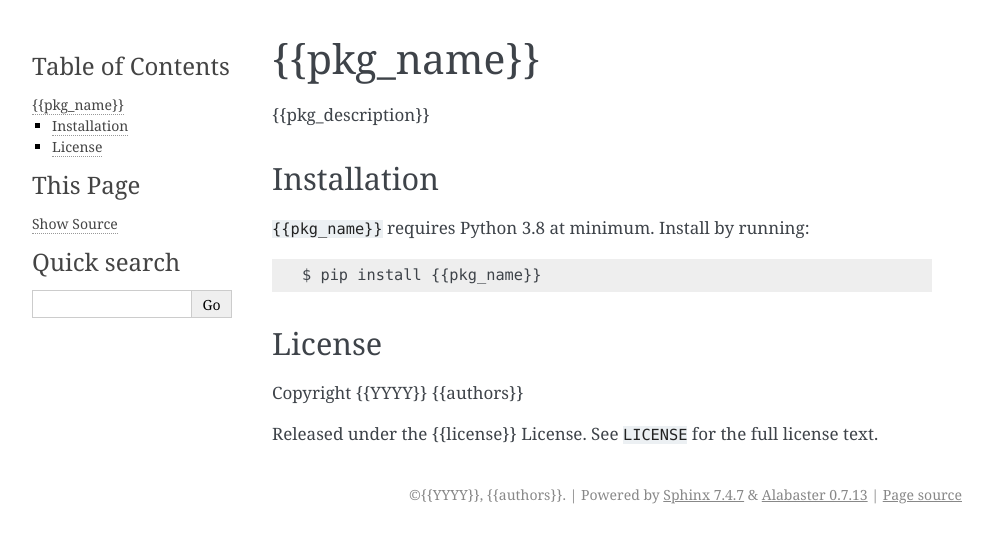
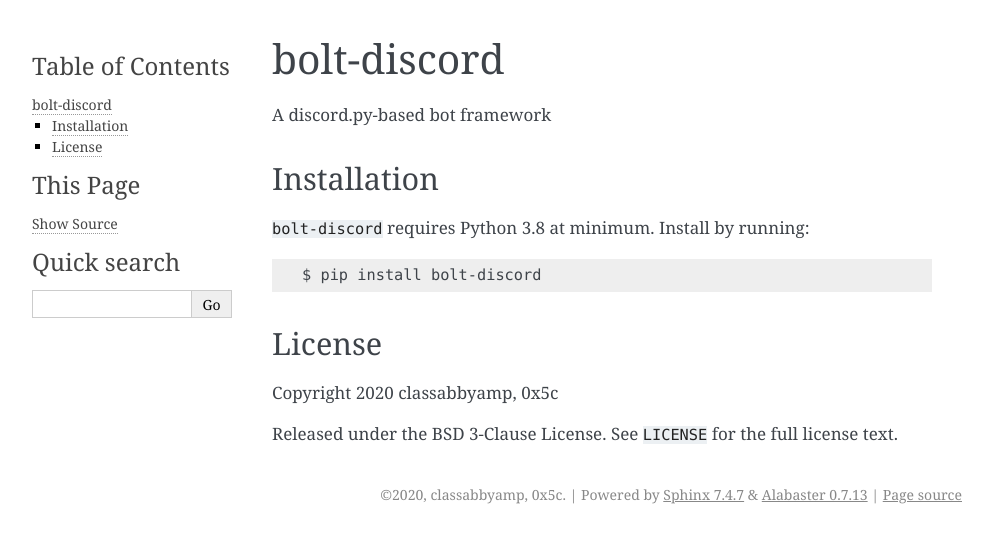
Before and after one commit to classabbyamp/bolt-discord, a Sphinx documentation site: the page built from docs/index.rst, in a window 1280 px wide. Shown: the top 543 px of the page, without its empty margins (148-1141 px from the left). Built offline with Sphinx 7.4.7, drawn with Linux system fonts in a browser that asks for light colours.

```diff
--- a/docs/conf.py
+++ b/docs/conf.py
@@ -17,12 +17,12 @@ sys.path.insert(0, os.path.abspath('..'))
 
 # -- Project information -----------------------------------------------------
 
-project = '{{pkg_name}}'
-copyright = '{{YYYY}}, {{authors}}'
-author = '{{authors}}'
+project = 'bolt-discord'
+copyright = '2020, classabbyamp, 0x5c'
+author = 'classabbyamp, 0x5c'
 
 # The full version, including alpha/beta/rc tags
-release = '{{version}}'
+release = 'v0'
 
 
 # -- General configuration ---------------------------------------------------
--- a/docs/index.rst
+++ b/docs/index.rst
@@ -1,18 +1,18 @@
-{{pkg_name}}
+bolt-discord
 ============
 
-{{pkg_description}}
+A discord.py-based bot framework
 
 Installation
 ------------
 
-``{{pkg_name}}`` requires Python 3.8 at minimum. Install by running::
+``bolt-discord`` requires Python 3.8 at minimum. Install by running::
 
-    $ pip install {{pkg_name}}
+    $ pip install bolt-discord
 
 License
 -------
 
-Copyright {{YYYY}} {{authors}}
+Copyright 2020 classabbyamp, 0x5c
 
-Released under the {{license}} License. See ``LICENSE`` for the full license text.
+Released under the BSD 3-Clause License. See ``LICENSE`` for the full license text.
```
Also changed, not shown: CHANGELOG.md (+4 -4 lines), README.md (+8 -20 lines), bolt-discord/__init__.py (added, +12 -0 lines), pkg_name/__init__.py (deleted, +0 -12 lines), setup.py (+3 -5 lines), 5 other files.
